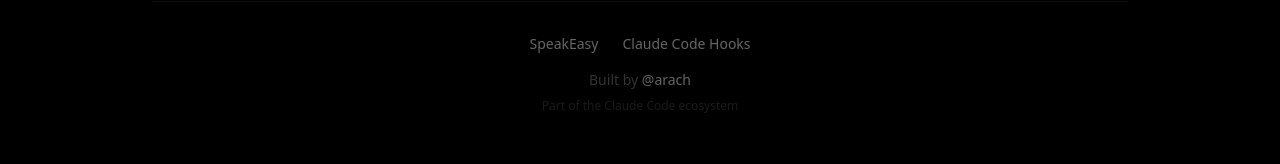
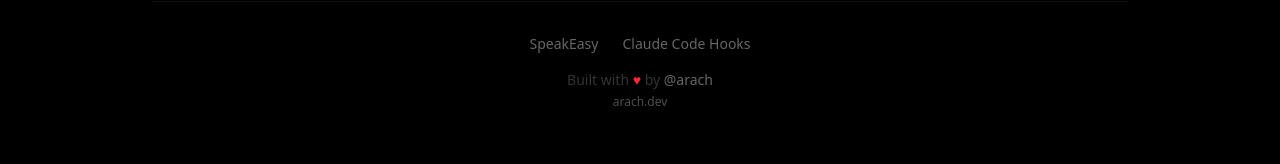
Before and after one commit to arach/hooked, a Next.js app in the folder landing/: page / in a window 1280 px wide. Shown: the part 1916-2080 px from the top of the page. Built offline with nearby package versions, Linux system fonts and the light colour scheme; a web font is replaced by a local one.

Commit message:
🎨 Update footer with heart and separate arach.dev link

```diff
--- a/landing/app/docs/page.tsx
+++ b/landing/app/docs/page.tsx
@@ -701,7 +701,7 @@
       <footer className={`relative border-t ${theme.cardBorder} py-8`}>
         <div className="max-w-4xl mx-auto px-6 text-center">
           <p className={`text-sm ${theme.textSubtle}`}>
-            Built by <a href="https://github.com/arach" target="_blank" rel="noopener noreferrer" className={`${theme.textMuted} hover:${theme.text}`}>@arach</a>
+            Built with <span className="text-red-500">&hearts;</span> by <a href="https://x.com/arach" target="_blank" rel="noopener noreferrer" className={`${theme.textMuted} hover:${theme.text}`}>@arach</a> · <a href="https://arach.dev" target="_blank" rel="noopener noreferrer" className={`${theme.textMuted} hover:${theme.text}`}>arach.dev</a>
           </p>
         </div>
       </footer>
--- a/landing/app/page.tsx
+++ b/landing/app/page.tsx
@@ -512,11 +512,11 @@
               Claude Code Hooks
             </a>
           </div>
-          <p className={`text-sm ${isDark ? "text-white/20" : "text-neutral-300"} mb-2`}>
-            Built by <a href="https://github.com/arach" target="_blank" rel="noopener noreferrer" className={`${isDark ? "text-white/40 hover:text-white/60" : "text-neutral-400 hover:text-neutral-600"} transition-colors`}>@arach</a>
+          <p className={`text-sm ${isDark ? "text-white/20" : "text-neutral-300"} mb-1`}>
+            Built with <span className="text-red-500">&hearts;</span> by <a href="https://x.com/arach" target="_blank" rel="noopener noreferrer" className={`${isDark ? "text-white/40 hover:text-white/60" : "text-neutral-400 hover:text-neutral-600"} transition-colors`}>@arach</a>
           </p>
-          <p className={`text-xs ${isDark ? "text-white/10" : "text-neutral-200"}`}>
-            Part of the Claude Code ecosystem
+          <p className={`text-xs ${isDark ? "text-white/20" : "text-neutral-300"}`}>
+            <a href="https://arach.dev" target="_blank" rel="noopener noreferrer" className={`${isDark ? "text-white/30 hover:text-white/50" : "text-neutral-400 hover:text-neutral-500"} transition-colors`}>arach.dev</a>
           </p>
         </footer>
       </main>
```
